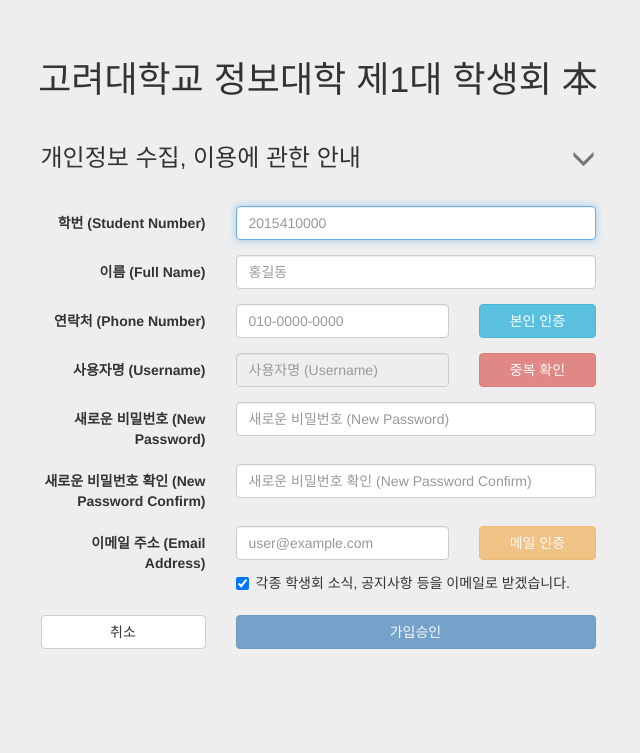
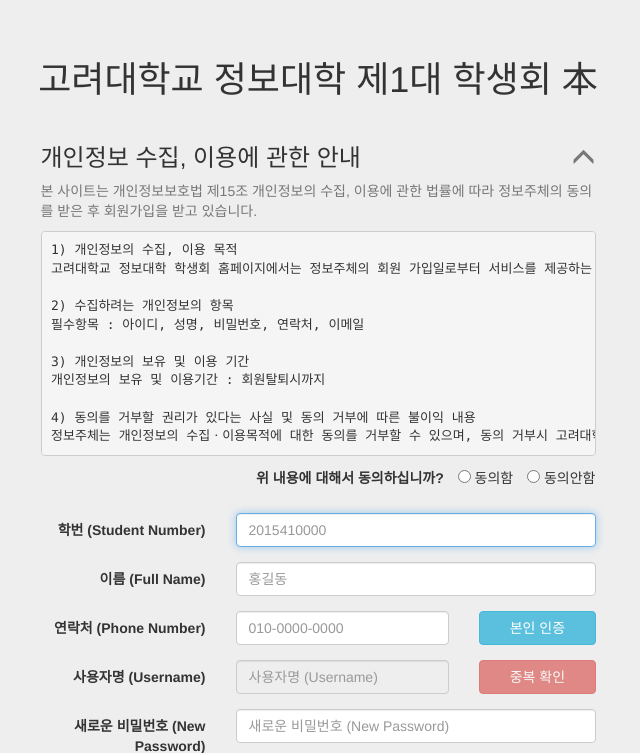
Before and after one commit to myungwoo/kuci, a Django app: page /register/ in a window 1280 px wide. Shown: the top 753 px of the page, without its empty margins (322-962 px from the left). Before the commit the page ends 649 px from the top, so only its background shows below. Run offline with Django 3.2, Linux system fonts and the light colour scheme; data that the repository does not hold is empty; parts of the project's set-up code (start-up, migrations or seed data) failed here and were passed over.

Commit message:
initially open privacy box

```diff
--- a/templates/register.html
+++ b/templates/register.html
@@ -41,15 +41,15 @@
 				<div class="col-md-3">
 				</div>
 				<div class="col-md-6">
+					<div class="alert alert-danger alert-dismissible fade in" role="alert" id="privacy_alert" style="display:none;">
+						<button type="button" class="close" data-dismiss="alert" aria-label="Close"><span aria-hidden="true">&times;</span></button>
+						<strong>오류!</strong> 아래의 개인정보 수집, 이용에 관한 안내에 동의를 하셔야 회원가입을 할 수 있습니다.
+					</div>
 					<div class="row" style="margin-bottom: 25px;">
 						<div class="col-md-12">
-							<h3>개인정보 수집, 이용에 관한 안내 <span class="pull-right"><a class="text-muted toggle-content" href="javascript:void(0);"><i class="glyphicon glyphicon-menu-down toggle-icon"></i></a></span></h3>
-							<div class="content" style="display:none;">
+							<h3>개인정보 수집, 이용에 관한 안내 <span class="pull-right"><a class="text-muted toggle-content" href="javascript:void(0);"><i class="glyphicon glyphicon-menu-up toggle-icon"></i></a></span></h3>
+							<div class="content">
 								<p class="text-muted">본 사이트는 개인정보보호법 제15조 개인정보의 수집, 이용에 관한 법률에 따라 정보주체의 동의를 받은 후 회원가입을 받고 있습니다.</p>
-								<div class="alert alert-danger alert-dismissible fade in" role="alert" id="privacy_alert" style="display:none;">
-									<button type="button" class="close" data-dismiss="alert" aria-label="Close"><span aria-hidden="true">&times;</span></button>
-									<strong>오류!</strong> 동의를 하셔야 회원가입을 할 수 있습니다.
-								</div>
 								<pre>1) 개인정보의 수집, 이용 목적
 고려대학교 정보대학 학생회 홈페이지에서는 정보주체의 회원 가입일로부터 서비스를 제공하는 기간 동안에 한하여 고려대학교 정보대학 학생회 홈페이지 행사공지 및 본인인증을 위한 최소한의 개인정보를 보유 및 이용하게 됩니다.
 
```
